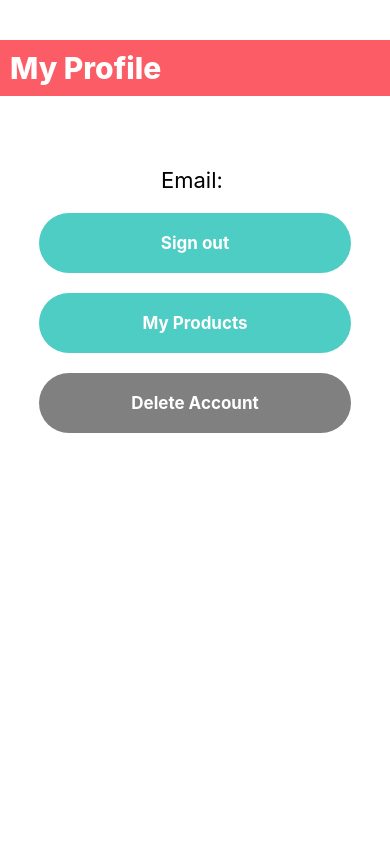
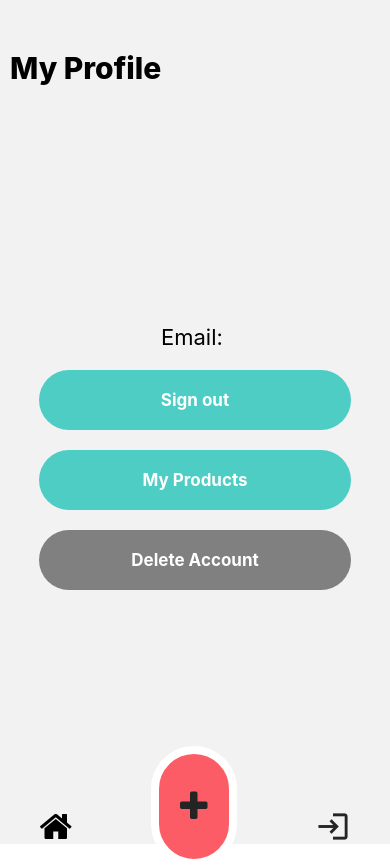
Before and after one commit to 1homsi/Quakly, a React Native app: screen /Option in a window 390 px wide. Before the commit the page ends 844 px from the top, so only its background shows below. Built offline with nearby package versions, Linux system fonts and the light colour scheme; no server answers; the database is empty.

Commit message:
Fixed Some problems

```diff
--- /dev/null
+++ b/components/BottomNav.js
@@ -0,0 +1,127 @@
+import { StyleSheet, Text, View, TouchableOpacity } from 'react-native'
+import React from 'react'
+import { Icon } from "react-native-elements";
+import { useNavigation, useRoute } from '@react-navigation/native'
+import { auth } from '../firebase';
+
+const BottomNav = () => {
+    const navigation = useNavigation();
+    const route = useRoute();
+    return (
+        <View style={styles.container}>
+            <View style={styles.bottomNav}>
+                <TouchableOpacity style={styles.bottomNavItem}>
+                    <Icon
+                        style={styles.icon}
+                        color={route.name != "Home" ?
+                            '#000' :
+                            '#ff7f77'
+                        }
+                        reverseColor
+                        name="home"
+                        type="font-awesome"
+                        size={35}
+                        onPress={() => {
+                            if (route.name != "Home") {
+                                navigation.replace("Home")
+                            }
+                        }}
+                    />
+                </TouchableOpacity>
+                <TouchableOpacity
+                    onPress={() => navigation.replace("AddProduct")}
+                    style={route.name === "AddProduct" ?
+                        [styles.SemiRed, styles.bottomNavItemAdd]
+                        :
+                        [styles.bottomNavItemAdd, styles.bottomNavItemAddNot]
+                    }>
+                    <Icon
+                        style={styles.iconPlus}
+                        reverseColor
+                        name="plus"
+                        type="font-awesome"
+                        size={35}
+                    />
+                </TouchableOpacity>
+                <View>
+                    {!auth.currentUser ? (
+                        <>
+                            <Icon
+                                style={styles.icon}
+                                reverseColor
+                                name="login"
+                                type="Entypo"
+                                size={35}
+                                onPress={() => navigation.replace("Login")}
+                            />
+                        </>
+                    ) : (
+                        <>
+                            <TouchableOpacity style={styles.bottomNavItem}>
+                                <Icon
+                                    style={styles.icon}
+                                    color={route.name === "Option" ?
+                                        '#000' :
+                                        '#ff7f77'
+                                    }
+                                    reverseColor
+                                    name="user"
+                                    type="font-awesome"
+                                    size={35}
+                                    onPress={() => navigation.replace("Option")}
+                                />
+                            </TouchableOpacity>
+                        </>
+                    )}
+                </View>
+            </View>
+        </View >
+    )
+}
+
+export default BottomNav
+
+const styles = StyleSheet.create({
+    container: {
+        flex: 0.05,
+        justifyContent: "center",
+        alignItems: "center",
+    },
+    bottomNav: {
+        flexDirection: "row",
+        justifyContent: "space-around",
+        alignItems: "center",
+        height: "100%",
+        width: "100%",
+        position: "absolute",
+        bottom: 0,
+    },
+    bottomNavItem: {
+        alignItems: "center",
+        justifyContent: "center",
+        color: "black",
+    },
+    bottomNavItemAdd: {
+        color: "black",
+        zIndex: 1,
+        alignItems: "center",
+        justifyContent: "center",
+        borderColor: "white",
+        borderWidth: 8,
+        paddingTop: 35,
+        paddingHorizontal: 21,
+        paddingBottom: 35,
+        borderRadius: 100,
+        marginBottom: 40,
+    },
+    bottomNavItemAddNot: {
+        backgroundColor: "#fc5c65",
+    },
+    SemiRed: {
+        backgroundColor: "#ff7f73",
+    },
+    iconPlus: {
+        color: "black",
+        zIndex: 10,
+    }
+})
--- a/components/Items.js
+++ b/components/Items.js
@@ -5,17 +5,12 @@ import { useNavigation } from '@react-navigation/native';
 const Items = (props) => {
     const navigation = useNavigation();
     return (
-        <TouchableOpacity style={styles.container}>
-            <View style={styles.inner}>
-                {/* <Image style={styles.image} source={require("../images/Login.png")} /> */}
-                <Text>{props.title}</Text>
-            </View>
+        <TouchableOpacity style={styles.container} onPress={() => {
+            navigation.navigate("ViewProduct"),
+                { screen: "ViewProduct", params: { id: props.id } }
+        }}>
+            <Text style={styles.title}>{props.title}</Text>
             <Text>{props.dis}</Text>
-            {/* //TODO: Make a TouchableOpacity */}
-            <Text onPress={() => {
-                navigation.replace("ViewProduct"),
-                    { screen: "ViewProduct", params: { id: props.id } }
-            }}>Open</Text>
         </TouchableOpacity >
     )
 }
@@ -24,16 +19,12 @@ export default Items
 
 const styles = StyleSheet.create({
     container: {
-        backgroundColor: '#D1C7C7',
+        backgroundColor: '#dba0a3',
         width: '85%',
         height: 110,
         padding: 15,
         borderRadius: 10,
-        alignItems: 'center',
-        marginTop: 40,
-    },
-    inner: {
-        // flexDirection: 'row'
+        marginTop: 30,
     },
     image: {
         width: 85,
@@ -41,6 +32,6 @@ const styles = StyleSheet.create({
         marginRight: "30%"
     },
     title: {
-        // marginLeft: "30%"
+        fontSize: 20,
     }
 })
--- a/screens/AddProduct.js
+++ b/screens/AddProduct.js
@@ -4,6 +4,7 @@ import { useNavigation } from "@react-navigation/native";
 import { StyleSheet, View, TextInput, TouchableOpacity } from "react-native";
 import { auth, db } from "../firebase";
 import * as Location from 'expo-location';
+import BottomNav from "../components/BottomNav";
 
 const AddProduct = () => {
   const navigation = useNavigation();
@@ -106,6 +107,7 @@ const AddProduct = () => {
           </>
         }
       </View>
+      <BottomNav />
     </SafeAreaView>
   );
 };
--- a/screens/HomeScreen.js
+++ b/screens/HomeScreen.js
@@ -11,7 +11,7 @@ import {
 } from "react-native";
 import Items from "../components/Items";
 import { auth, db } from "../firebase";
-import { Icon } from "react-native-elements";
+import BottomNav from "../components/BottomNav";
 
 const wait = (timeout) => {
   return new Promise((resolve) => setTimeout(resolve, timeout));
@@ -71,54 +71,7 @@ const HomeScreen = () => {
           keyExtractor={(item, index) => index.toString()}
         />
       </View>
-      <View style={styles.bottomNav}>
-        <TouchableOpacity style={styles.bottomNavItem}>
-          <Icon
-            style={styles.icon}
-            reverseColor
-            name="home"
-            type="font-awesome"
-            size={35}
-            onPress={() => navigation.replace("Home")}
-          />
-        </TouchableOpacity>
-        <TouchableOpacity style={styles.bottomNavItemAdd}>
-          <Icon
-            style={styles.icon}
-            reverseColor
-            name="plus"
-            type="font-awesome"
-            size={35}
-            onPress={() => navigation.replace("AddProduct")}
-          />
-        </TouchableOpacity>
-        <View>
-          {!auth.currentUser ? (
-            <>
-              <Text
-                onPress={() => {
-                  navigation.replace("Login");
-                }}
-              >
-                lol
-              </Text>
-            </>
-          ) : (
-            <>
-              <TouchableOpacity style={styles.bottomNavItem}>
-                <Icon
-                  style={styles.icon}
-                  reverseColor
-                  name="user"
-                  type="font-awesome"
-                  size={35}
-                  onPress={() => navigation.navigate("Option")}
-                />
-              </TouchableOpacity>
-            </>
-          )}
-        </View>
-      </View>
+      <BottomNav />
     </SafeAreaView>
   );
 };
--- a/screens/LoginScreen.js
+++ b/screens/LoginScreen.js
@@ -150,7 +150,7 @@ const styles = StyleSheet.create({
     marginTop: 40,
   },
   button: {
-    backgroundColor: "#4ecdc4",
+    backgroundColor: "#fc5c65",
     width: "100%",
     padding: 20,
     borderRadius: 30,
--- a/screens/MyProducts.js
+++ b/screens/MyProducts.js
@@ -2,6 +2,7 @@ import { View, FlatList, StyleSheet, SafeAreaView, Text, Platform, Linking } fro
 import React from 'react'
 import { db, auth } from '../firebase'
 import { useNavigation } from '@react-navigation/native'
+import BottonNav from '../components/BottomNav'
 
 const MyProducts = () => {
     const navigation = useNavigation();
--- a/screens/Options.js
+++ b/screens/Options.js
@@ -9,6 +9,7 @@ import {
 } from "react-native";
 import { auth } from "../firebase";
 import { useNavigation } from "@react-navigation/native";
+import BottomNav from "../components/BottomNav";
 
 export default function Option() {
   const navigation = useNavigation();
@@ -64,7 +65,7 @@ export default function Option() {
           <Text style={styles.buttonText}>Sign out</Text>
         </TouchableOpacity>
         <TouchableOpacity
-          onPress={() => navigation.replace("MyProducts")}
+          onPress={() => navigation.navigate("MyProducts")}
           style={styles.button1}
         >
           <Text style={styles.buttonText}>My Products</Text>
@@ -73,6 +74,7 @@ export default function Option() {
           <Text style={styles.buttonText}>Delete Account</Text>
         </TouchableOpacity>
       </View>
+      <BottomNav />
     </SafeAreaView>
   );
 }
@@ -80,7 +82,6 @@ export default function Option() {
 const styles = StyleSheet.create({
   bigMain: {
     flex: 1,
-    backgroundColor: "#fff",
   },
   topNav: {
     marginTop: 80,
@@ -90,12 +91,10 @@ const styles = StyleSheet.create({
     marginTop: 40,
     paddingBottom: 10,
     paddingTop: 10,
-    backgroundColor: "#fc5c65",
   },
   container: {
-    paddingBottom: "90%",
     flex: 1,
-    backgroundColor: "white",
+    // paddingBottom: "90%",
     alignItems: "center",
     justifyContent: "center",
   },
@@ -103,7 +102,7 @@ const styles = StyleSheet.create({
     marginLeft: 10,
     fontSize: 30,
     fontWeight: "800",
-    color: "#fff",
+    color: "#000",
   },
   emailSec: {
     fontSize: 22,
--- a/screens/RegisterScreen.js
+++ b/screens/RegisterScreen.js
@@ -150,7 +150,7 @@ const styles = StyleSheet.create({
     marginTop: 40,
   },
   button: {
-    backgroundColor: "#4ecdc4",
+    backgroundColor: "#fc5c65",
     width: "100%",
     padding: 20,
     borderRadius: 30,
```
Also changed, not shown: images/Login.png, images/Register.png.
